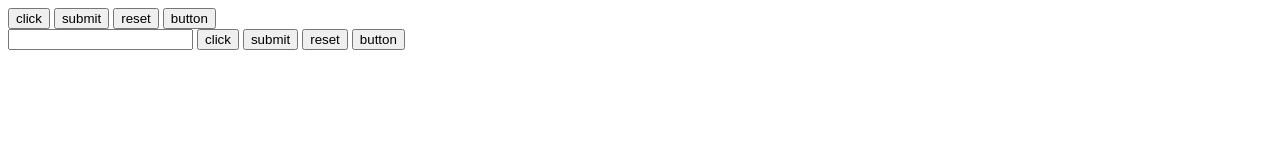
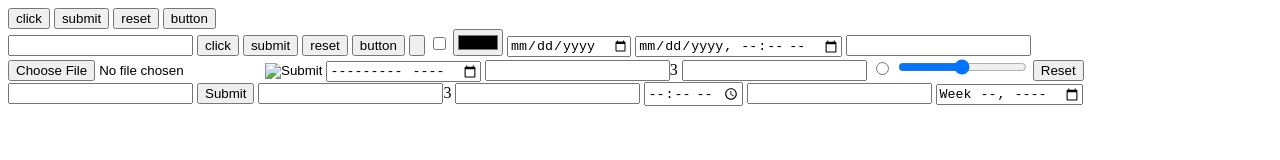
Before and after one commit to youth2ee/Html_2, a plain HTML site: page WebContent/input/form2.html in a window 1280 px wide. Drawn offline with Linux system fonts and the light colour scheme.

Commit message:
Update form2.html

```diff
--- a/WebContent/input/form2.html
+++ b/WebContent/input/form2.html
@@ -19,6 +19,31 @@
 <input type="reset" value="reset">
 <button> button </button>
 
+<input type="button">
+<input type="checkbox">
+<input type="color">
+<input type="date">
+<input type="datetime-local">
+<input type="email">
+<input type="file">
+<input type="hidden">
+<input type="image">
+<input type="month">
+<input type="number">3
+<input type="password">
+<input type="radio">
+<input type="range">
+<input type="reset">
+<input type="search">
+<input type="submit">
+<input type="tel">3
+
+<input type="text">
+<input type="time">
+<input type="url">
+<input type="week">
+
+
 </form>
 
 
```
